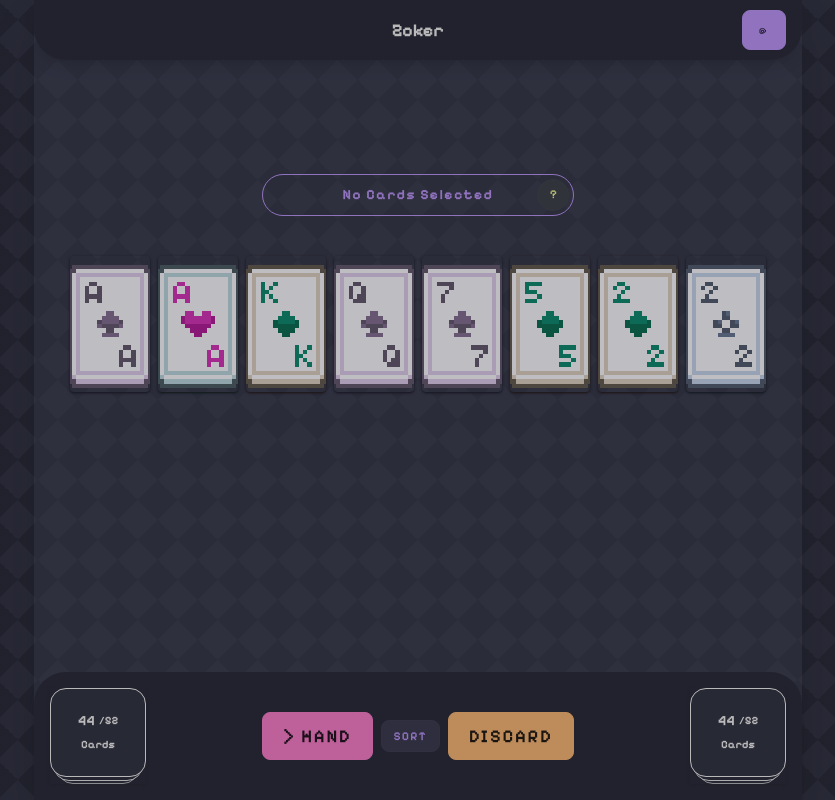
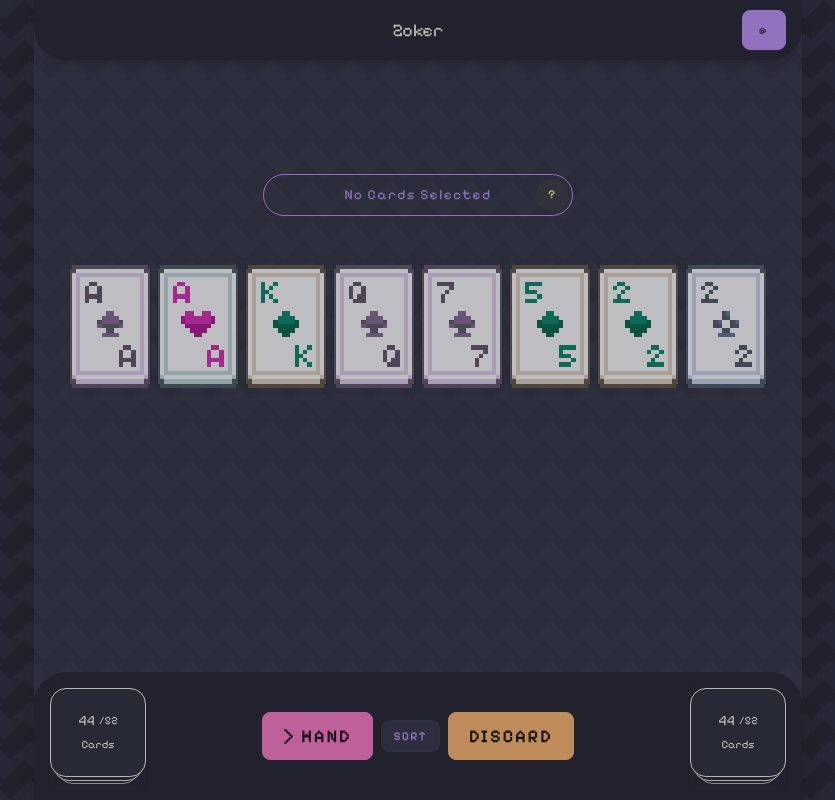
Before and after one commit to linktotheart/roguelike-deckbuilder, a Vue app: page / in a window 1280 px wide. Shown: the whole page, without its empty margins (222-1057 px from the left). Built offline with nearby package versions, Linux system fonts and the light colour scheme.

Commit message:
fix: Correct card weight and adjust tooltip styling in PlayCard component; update straight evaluation logic in player store

```diff
--- a/src/assets/main.css
+++ b/src/assets/main.css
@@ -10,7 +10,7 @@
   font-family: "Pixelify Sans", sans-serif;
   font-optical-sizing: auto;
   font-style: normal;
-  font-weight: 700;
+  font-weight: 400;
   background-color: var(--color-base-100);
   opacity: 0.7;
   background-image:
@@ -25,4 +25,15 @@
     0 0;
   background-size: 40px 40px;
   background-repeat: repeat;
+  animation: background-anim 15s linear infinite;
 }
+
+@keyframes background-anim {
+  0% {
+    background-position: 40px 0, 40px 0, 0 0, 0 0;
+  }
+
+  100% {
+    background-position: 0 0, 0 0, 40px 0px, 40px 0px;
+  }
+}
--- a/src/components/PlayCard.vue
+++ b/src/components/PlayCard.vue
@@ -1,12 +1,12 @@
 <template>
-	<div class="tooltip ">
+	<div class="tooltip">
 		<span class="tooltip-content px-4 text-xs font-pixel tracking-widest" v-if="props.card">
 			{{ props.card.name }}
 		</span>
 		<article class="card relative select-none w-20 h-34 transition-all ease-in-out filter origin-center
-				rounded-sm duration-150 hover:shadow-lg shadow shadow-info-content drop-shadow-info transform scale-100" :class="{
+				rounded-sm duration-150 hover:shadow-lg shadow drop-shadow-info transform scale-100" :class="{
 					flipped: isFlipped,
-					'z-[100] drop-shadow-lg bottom-2 scale-105 shadow': isSelected,
+					'z-[100] drop-shadow-lg bottom-3 shadow': isSelected,
 					'heart hue-rotate-[320deg]': props.card.suit === CARD_SUITS.HEARTS,
 					'spade hue-rotate-60': props.card.suit === CARD_SUITS.SPADES,
 					'diamond hue-rotate-180': props.card.suit === CARD_SUITS.DIAMONDS,
--- a/src/stores/player.js
+++ b/src/stores/player.js
@@ -66,8 +66,8 @@ export const usePlayerStore = defineStore('player', () => {
 		};
 
 		// Check for regular straight
-		const isStraight = rankValues.length === 4 &&
-			isSequential(rankValues) ||
+		const isStraight = (rankValues.length === 5 &&
+			isSequential(rankValues)) ||
 			(rankValues.includes(14) && isSequential([1, ...rankValues.slice(0, 4)]));
 
 		const isFlush = Object.values(suitCount).some(count => count === 5);
```
